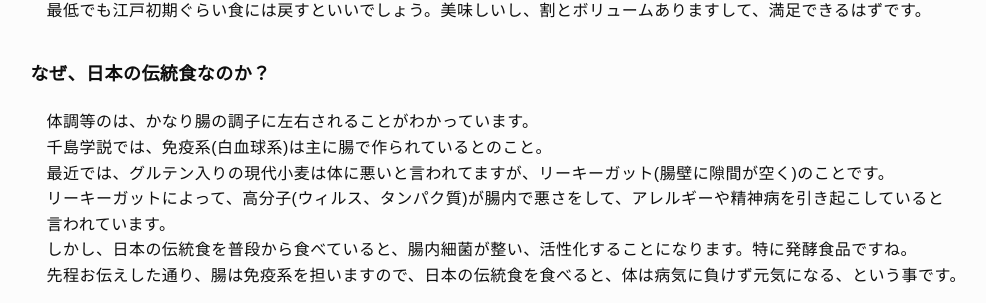
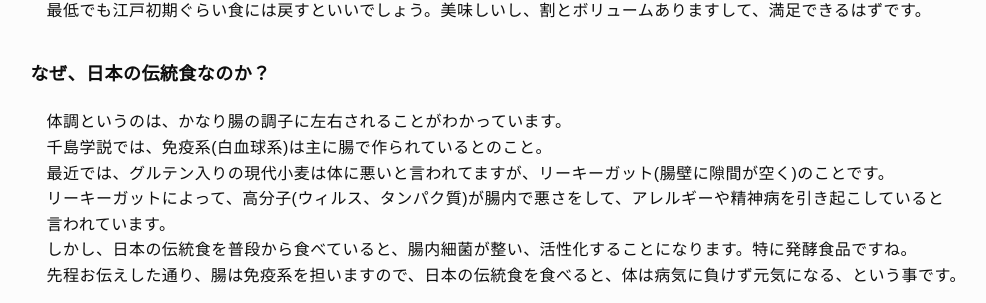
Before and after one commit to kirakuan/test, a PHP site: page /column/food in a window 1280 px wide. Shown: the part 2349-2652 px from the top of the page, without its empty margins (63-1049 px from the left). Run offline with PHP 8.4, Linux system fonts and the light colour scheme.

Commit message:
誤字修正

```diff
--- a/column/food/index.php
+++ b/column/food/index.php
@@ -118,7 +118,7 @@
                         <div class="c-Section">
                             <h3 class="a-Title is_h3">なぜ、日本の伝統食なのか？</h3>
                             <p>
-                                体調等のは、かなり腸の調子に左右されることがわかっています。<br>
+                                体調というのは、かなり腸の調子に左右されることがわかっています。<br>
                                 千島学説では、免疫系(白血球系)は主に腸で作られているとのこと。<br>
                                 最近では、グルテン入りの現代小麦は体に悪いと言われてますが、リーキーガット(腸壁に隙間が空く)のことです。<br>
                                 リーキーガットによって、高分子(ウィルス、タンパク質)が腸内で悪さをして、アレルギーや精神病を引き起こしていると<br>
```
